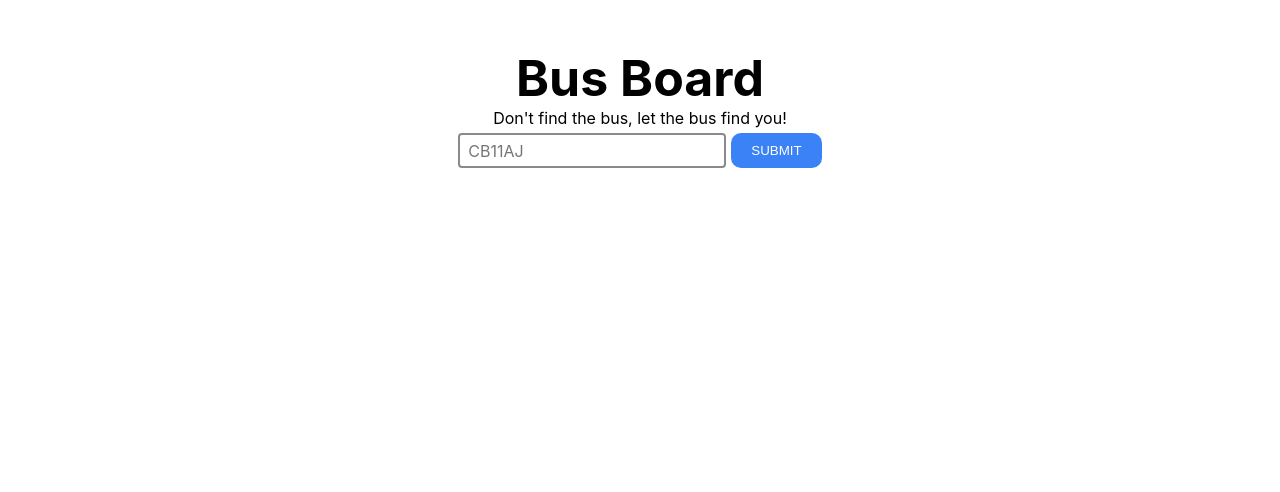
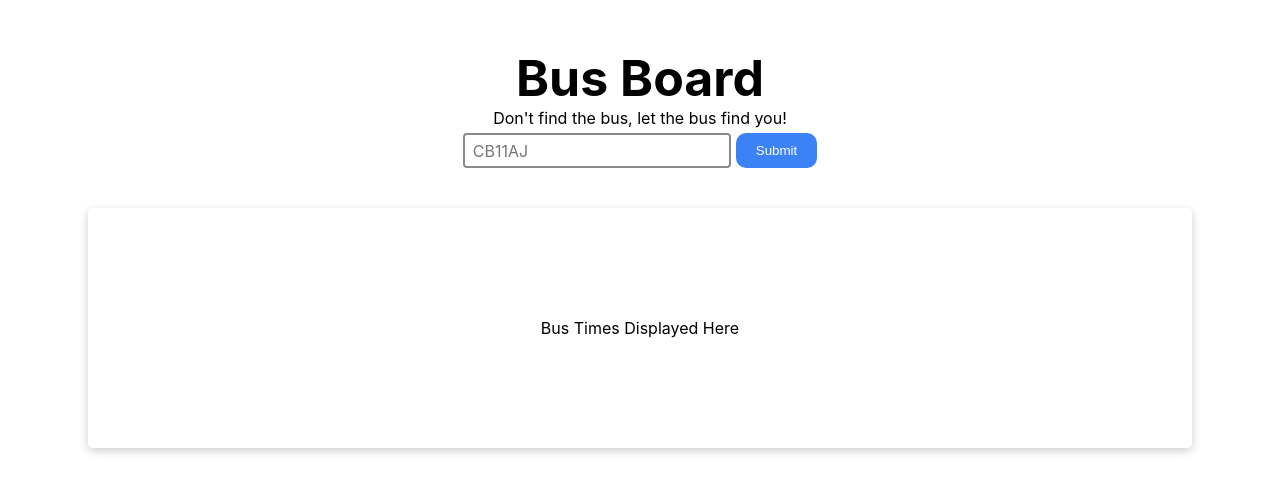
Before and after one commit to clintonwee/BusBoard, a React (Create React App) app: page / in a window 1280 px wide. Shown: the part 208-700 px from the top of the page. Built offline with nearby package versions, Linux system fonts and the light colour scheme.

Commit message:
Created loading spinner

```diff
--- a/src/App.js
+++ b/src/App.js
@@ -3,19 +3,24 @@ import main from "./styles/main.scss";
 import { useEffect, useState } from "react";
 import axios from "axios";
 import BusList from "./components/BusList";
+import Spinner from "./components/Spinner";
 
 function App() {
   const [currentTime, setCurrentTime] = useState(0);
   const [postCode, setPostCode] = useState("");
   const [buses, setBuses] = useState([]);
+  const [isLoading, setLoading] = useState(false);
 
   const onSubmit = async (e) => {
     e.preventDefault();
+    setBuses([]);
+    setLoading(true);
     console.log(e.currentTarget.elements.postCode.value);
     const res = await axios.get(
       `/bus/${e.currentTarget.elements.postCode.value}`
     );
     setBuses(res.data.response);
+    setLoading(false);
     console.log(res.data);
   };
 
@@ -34,9 +39,13 @@ function App() {
           placeholder="CB11AJ"
           className="input"
         />
-        <button type="submit">SUBMIT</button>
+        <button type="submit">{"Submit"}</button>
       </form>
-      {buses.length > 0 && <BusList stops={buses} />}
+      <div className="resultBox">
+        {isLoading && <Spinner />}
+        {!isLoading && buses.length <= 0 && <p>Bus Times Displayed Here</p>}
+        {buses.length > 0 && <BusList stops={buses} />}
+      </div>
     </div>
   );
 }
--- /dev/null
+++ b/src/components/Spinner.js
@@ -0,0 +1,6 @@
+import spinner from "../styles/spinner.scss";
+const Spinner = () => {
+  return <div class="lds-dual-ring"></div>;
+};
+
+export default Spinner;
--- a/src/styles/main.scss
+++ b/src/styles/main.scss
@@ -72,3 +72,15 @@
     );
   outline: 3px solid transparent;
 }
+
+.resultBox {
+  min-height: 200px;
+  margin-top: 40px;
+  width: 80%;
+  display: flex;
+  justify-content: center;
+  align-items: center;
+  padding: 20px 40px;
+  border-radius: 5px;
+  box-shadow: 0 3px 10px rgb(0 0 0 / 0.2);
+}
--- /dev/null
+++ b/src/styles/spinner.scss
@@ -0,0 +1,25 @@
+.lds-dual-ring {
+  display: inline-block;
+  width: 80px;
+  height: 80px;
+}
+.lds-dual-ring:after {
+  content: " ";
+  display: block;
+  width: 64px;
+  height: 64px;
+  margin: 8px;
+  border-radius: 50%;
+  border: 6px solid #fed;
+  //   border-color: #fed transparent #fed transparent;
+  border-color: #3b82f6 transparent #3b82f6 transparent;
+  animation: lds-dual-ring 1.2s linear infinite;
+}
+@keyframes lds-dual-ring {
+  0% {
+    transform: rotate(0deg);
+  }
+  100% {
+    transform: rotate(360deg);
+  }
+}
```
